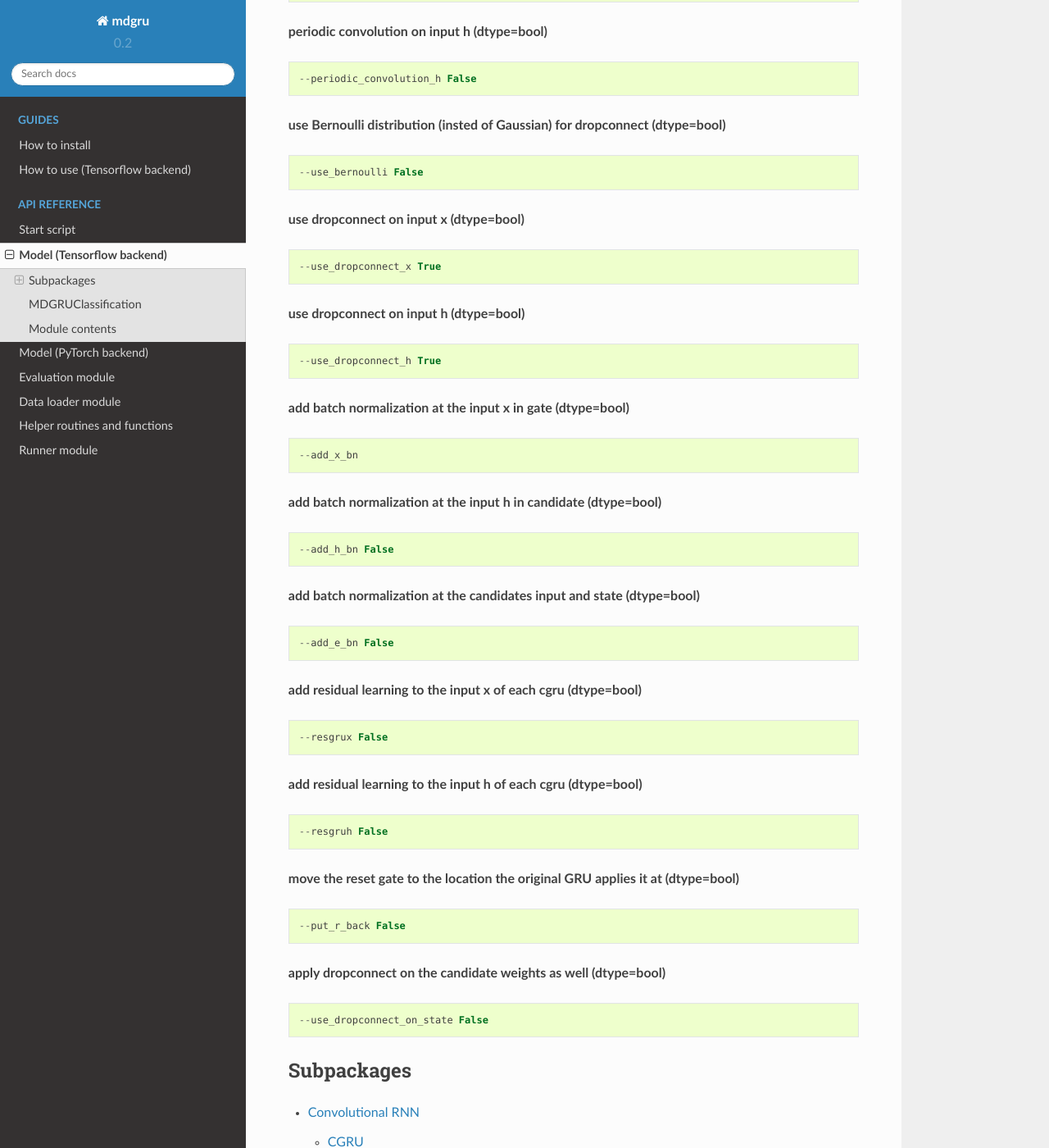
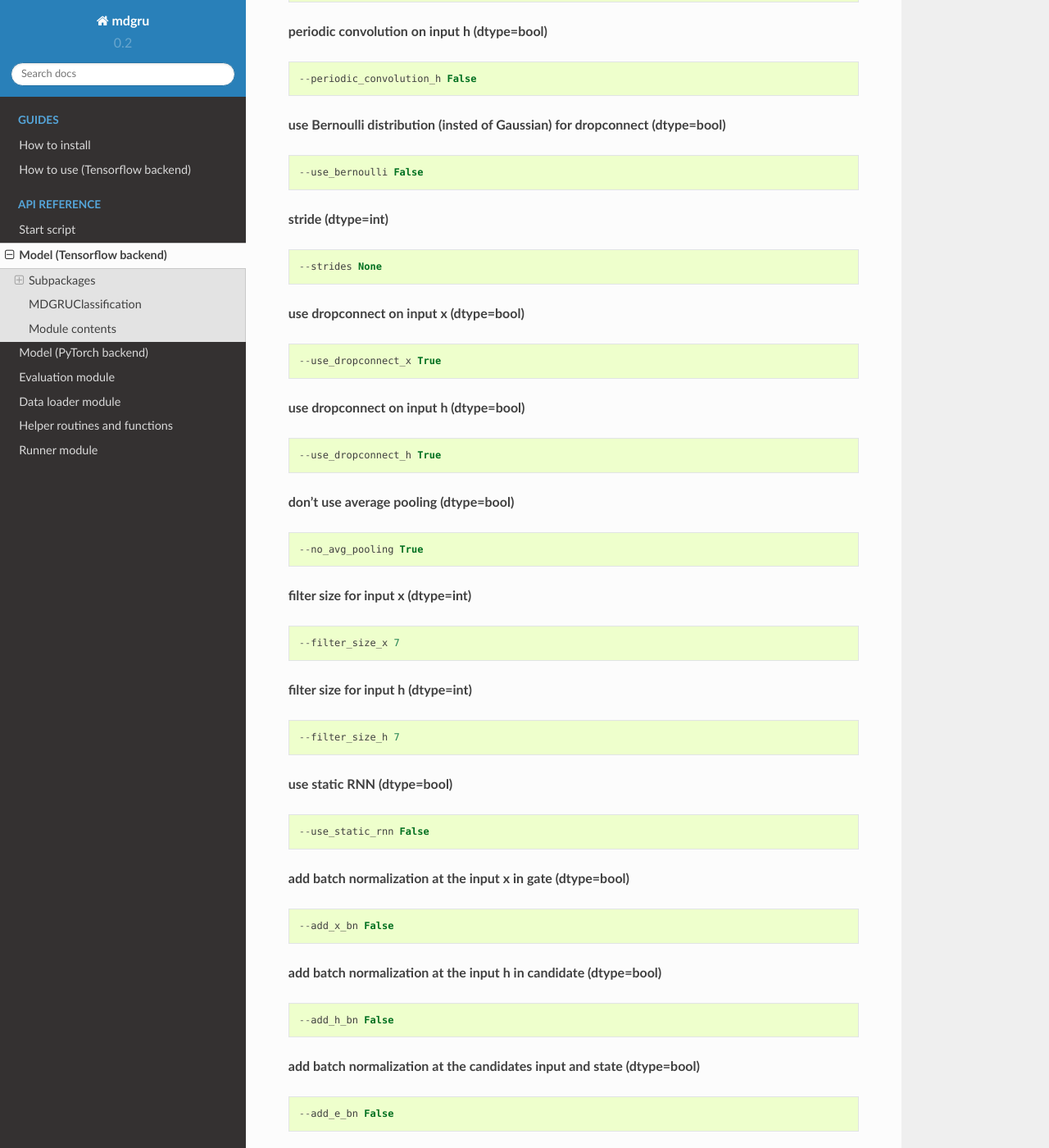
Before and after one commit to zubata88/mdgru, a Sphinx documentation site: the page built from docs/mdgru.model.rst, in a window 1280 px wide and 1400 px high, scrolled down 296 px. Shown: the whole window at 82% size. Built offline with Sphinx 7.4.7 and the Read the Docs theme 2.0.0, drawn with Linux system fonts in a browser that asks for light colours.

Commit message:
Update mdgru.model.rst

```diff
--- a/docs/mdgru.model.rst
+++ b/docs/mdgru.model.rst
@@ -18,6 +18,11 @@ These are optional controllable parameters for the CGRUnits inside a MDGRU block
 
     --use_bernoulli False
 
+**stride (dtype=int)**
+::
+
+    --strides None
+
 **use dropconnect on input x (dtype=bool)**
 ::
 
@@ -28,10 +33,31 @@ These are optional controllable parameters for the CGRUnits inside a MDGRU block
 
     --use_dropconnect_h True
 
+**don't use average pooling (dtype=bool)**
+::
+
+    --no_avg_pooling True
+
+**filter size for input x (dtype=int)**
+::
+
+    --filter_size_x 7
+
+**filter size for input h (dtype=int)**
+::
+
+    --filter_size_h 7
+
+**use static RNN (dtype=bool)**
+::
+
+    --use_static_rnn False
+
+
 **add batch normalization at the input x in gate (dtype=bool)**
 ::
 
-    --add_x_bn
+    --add_x_bn False
 
 **add batch normalization at the input h in candidate (dtype=bool)**
 ::
```
